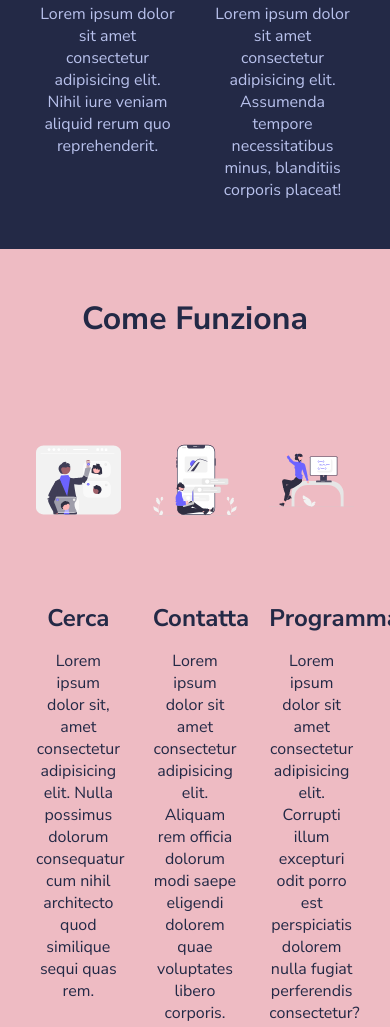
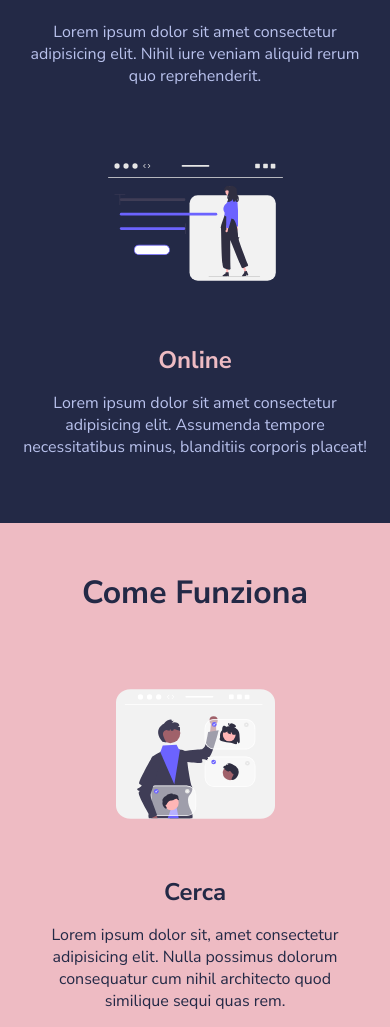
Before and after one commit to BarrioTropical/html-css-resp-wannabe, a plain HTML site: page index.html in a window 390 px wide. Shown: the part 500-1527 px from the top of the page. Drawn offline with Linux system fonts and the light colour scheme.

Commit message:
responsive mobile

```diff
--- a/css/style.css
+++ b/css/style.css
@@ -137,9 +137,58 @@ img {
 }
 
 @media screen and (max-width: 480px){
+
+    body {
+        font-family: 'Nunito Sans', sans-serif;
+        color: #b8c1ec;
+        background: #232946;
+    }
     .container {
         width: 100%;
         margin: 0 auto;
         padding: 0 20px;
     }
+
+    .row {
+        display: flex;
+        flex-wrap: wrap;
+    }
+
+    .lessons{
+        padding-bottom: 3em;
+    }
+
+    .lessons .col {
+        width: 100%;
+        padding: 5% 0%;
+    }
+
+    .steps {
+        margin: 0rem 0;
+    }
+
+    .steps .col {
+        width: 100%;
+    }
+
+    img {
+        max-width: 50%;
+    }
+
+    .why-us{
+        background: #222222;
+        padding: 3em 0em;
+        margin-bottom: 0em;
+    }
+
+    .why-us .col-left {
+        width: 100%;
+        text-align: center;
+    }
+
+    .why-us .col-right {
+        width: 100%;
+        padding-top: 5%;
+    }
+
 }
```
